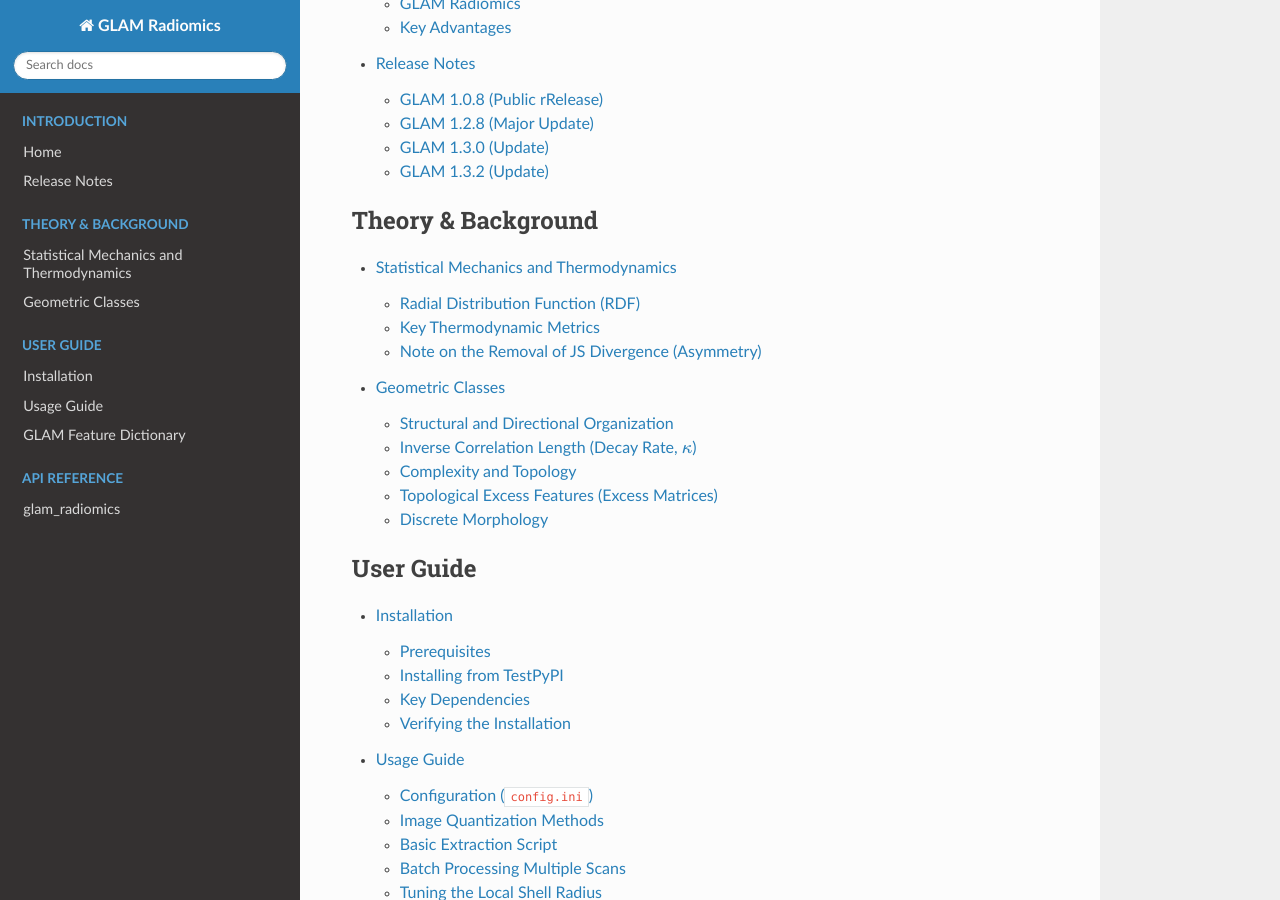
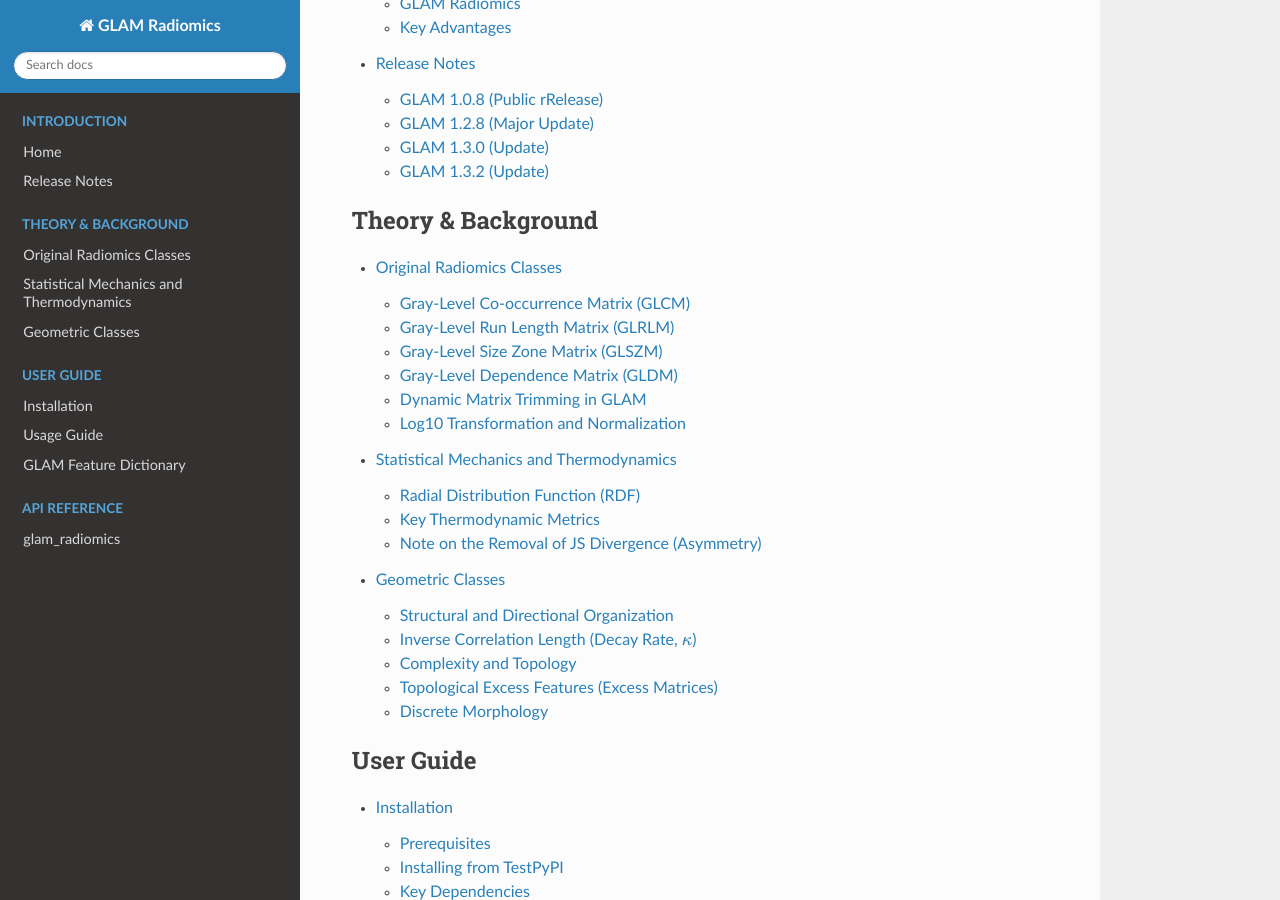
Before and after one commit to yurivelichko/glam-radiomics, a Sphinx documentation site: the page built from docs/source/index.rst, in a window 1280 px wide and 900 px high, scrolled down 396 px. Built offline with Sphinx 7.4.7 and the Read the Docs theme 3.1.0, drawn with Linux system fonts in a browser that asks for light colours; part of the change alters nothing that is shown.

Commit message:
Documentation update - Adding Original Radiomics description

```diff
--- a/docs/source/index.rst
+++ b/docs/source/index.rst
@@ -17,6 +17,7 @@ Use the Table of Contents below or in the sidebar to navigate through the theore
    :maxdepth: 2
    :caption: Theory & Background
 
+   theory/original_radiomics
    theory/statistical_mechanics
    theory/geometric_classes
 
--- /dev/null
+++ b/docs/source/theory/original_radiomics.rst
@@ -0,0 +1,107 @@
+Original Radiomics Classes
+==========================
+
+While the GLAM framework pioneers the use of thermodynamic and geometric descriptors, it also features a completely native, GPU-accelerated engine for extracting standard, first- and second-order radiomic textures.
+
+By treating the image as a discrete 3D spatial grid, these classic matrices quantify the relationships between voxel intensities, capturing standard clinical features such as homogeneity, coarseness, and contrast. In accordance with the Image Biomarker Standardisation Initiative (IBSI), GLAM extracts these native matrices in 3D.
+
+Gray-Level Co-occurrence Matrix (GLCM)
+--------------------------------------
+The GLCM evaluates the spatial relationship between pairs of individual voxels. It calculates how often a voxel with gray-level :math:`i` occurs adjacent to a voxel with gray-level :math:`j` along a specific 3D direction vector :math:`\delta`.
+
+If :math:`N(i,j | \delta)` is the count of such co-occurrences, the symmetric probability matrix :math:`P` is defined as:
+
+.. math::
+
+   P(i,j) = \frac{N(i,j | \delta) + N(j,i | - \delta)}{\sum_{i,j} \left[ N(i,j | \delta) + N(j,i | - \delta) \right]}
+
+.. figure:: /_static/Radiomics_Original_GLCM_Ln.png
+   :width: 800px
+   :align: center
+   :alt: GLCM Matrix Collage
+
+   **Figure:** Log-normalized Gray-Level Co-occurrence Matrices (GLCM) derived from T1, T1c, T2, and FLAIR MRI sequences.
+
+* **Interpretation**: The GLCM measures high-frequency, local texture. Matrices with high values clustered tightly along the diagonal indicate a highly homogeneous tumor. Values scattered far from the diagonal indicate high local contrast and chaotic texture.
+* **GLAM Implementation**: Computed symmetrically across all 13 unique 3D directions to ensure rotational invariance.
+
+
+Gray-Level Run Length Matrix (GLRLM)
+------------------------------------
+Instead of looking at pairs, the GLRLM looks at continuous 1D arrays of voxels. It quantifies the number of continuous "runs" of identical gray-level voxels in a specific direction.
+
+The matrix element :math:`P(i,j)` represents the number of times a run of gray-level :math:`i` occurs with a length of exactly :math:`j` voxels.
+
+.. math::
+
+   P(i,j) = \text{Count of runs with gray-level } i \text{ and length } j
+
+.. figure:: /_static/Radiomics_Original_GLRLM_Ln.png
+   :width: 800px
+   :align: center
+   :alt: GLRLM Matrix Collage
+
+   **Figure:** Log-normalized Gray-Level Run Length Matrices (GLRLM). The x-axis represents the Run Length in voxels.
+
+* **Interpretation**: The GLRLM captures linear structures, streaks, and directional fibers. Short runs indicate fine, grainy textures, while long runs characterize coarse, smooth biological fields (like sweeping edema).
+
+
+Gray-Level Size Zone Matrix (GLSZM)
+-----------------------------------
+The GLSZM is the 3D isotropic evolution of the GLRLM. Rather than measuring 1D linear runs, it measures the volume of fully connected 3D zones of identical gray-levels.
+
+The matrix element :math:`P(i,j)` represents the number of fully connected 3D zones of gray-level :math:`i` that have a volume of exactly :math:`j` voxels.
+
+.. math::
+
+   P(i,j) = \text{Count of 3D zones with gray-level } i \text{ and volume } j
+
+.. figure:: /_static/Radiomics_Original_GLSZM_Ln.png
+   :width: 800px
+   :align: center
+   :alt: GLSZM Matrix Collage
+
+   **Figure:** Log-normalized Gray-Level Size Zone Matrices (GLSZM). The x-axis represents the total connected volume (Zone Size) of the tissue cluster.
+
+* **Interpretation**: The GLSZM is direction-independent and perfectly suited for identifying large, macroscopic tumor sub-regions. A matrix heavily weighted toward large zone sizes indicates massive, contiguous tissue architectures, such as a solid necrotic core.
+
+
+Gray-Level Dependence Matrix (GLDM)
+-----------------------------------
+The GLDM quantifies gray-level dependencies within a specific neighborhood. A voxel is considered "dependent" on a center voxel if their gray levels are identical (or within a specified threshold).
+
+The matrix element :math:`P(i,j)` represents the number of voxels with gray-level :math:`i` that have exactly :math:`j` dependent voxels in their immediate 3D neighborhood.
+
+.. math::
+
+   P(i,j) = \text{Count of voxels of level } i \text{ with } j \text{ dependent neighbors}
+
+.. figure:: /_static/Radiomics_Original_GLDM_Ln.png
+   :width: 800px
+   :align: center
+   :alt: GLDM Matrix Collage
+
+   **Figure:** Log-normalized Gray-Level Dependence Matrices (GLDM). The x-axis represents the number of dependent neighboring voxels.
+
+* **Interpretation**: GLDM measures the "coarseness" of a texture. High dependence (large :math:`j` values) indicates that voxels exist in large, homogenous neighborhoods.
+
+
+Dynamic Matrix Trimming in GLAM
+-------------------------------
+A fundamental issue in conventional radiomics software is memory inefficiency. In a large tumor, a GLSZM might theoretically need 50,000 columns to account for the largest possible zone size, resulting in a matrix that is 99.9% empty zeroes.
+
+**GLAM natively solves this using Dynamic Matrix Trimming.** During GPU extraction, GLAM precisely tracks the maximum run length or zone size actually present in the specific tumor. It then dynamically truncates the matrix columns right after the final data point. This significantly accelerates downstream feature extraction (like Entropy and Energy calculations) and dramatically reduces memory overhead without losing a single drop of mathematical precision.
+
+Log10 Transformation and Normalization
+--------------------------------------
+Standard radiomic matrices often exhibit an extreme dynamic range. For instance, a homogeneous background or dominant core might cause certain co-occurrences or zone sizes to reach counts in the millions, while subtle, critical tumor textures occur only a few dozen times. Left untreated, these massive numerical spikes completely overshadow the rest of the feature space.
+
+To resolve this, logarithmic transformations (such as the :math:`\log_{10}` or natural log :math:`\ln` scales seen in the figures above) are regularly applied to the raw matrix counts:
+
+.. math::
+
+   P_{log}(i,j) = \log_{10}(P(i,j) + 1)
+
+* **Visual Clarity**: By compressing the dynamic range, the log transformation acts as a visual equalizer. It reveals intricate, low-frequency structural details (like rare long-runs in the GLRLM or off-diagonal interactions in the GLCM) that would otherwise be entirely invisible next to massive background peaks.
+* **Algorithmic Stability**: Downstream machine learning models are highly sensitive to unscaled data. Log-normalization strictly prevents features with massive raw counts from dominating gradient updates or distance calculations during model training.
+* **Statistical Normality**: The transformation converts highly skewed, heavy-tailed raw count distributions into more symmetric, Gaussian (normal) profiles, fundamentally satisfying the strict assumptions required by standard parametric statistical tests.
```
Also changed, not shown: docs/source/_static/Radiomics_Original_GLCM_Ln.png (added), docs/source/_static/Radiomics_Original_GLDM_Ln.png (added), docs/source/_static/Radiomics_Original_GLRLM_Ln.png (added), docs/source/_static/Radiomics_Original_GLSZM_Ln.png (added).
